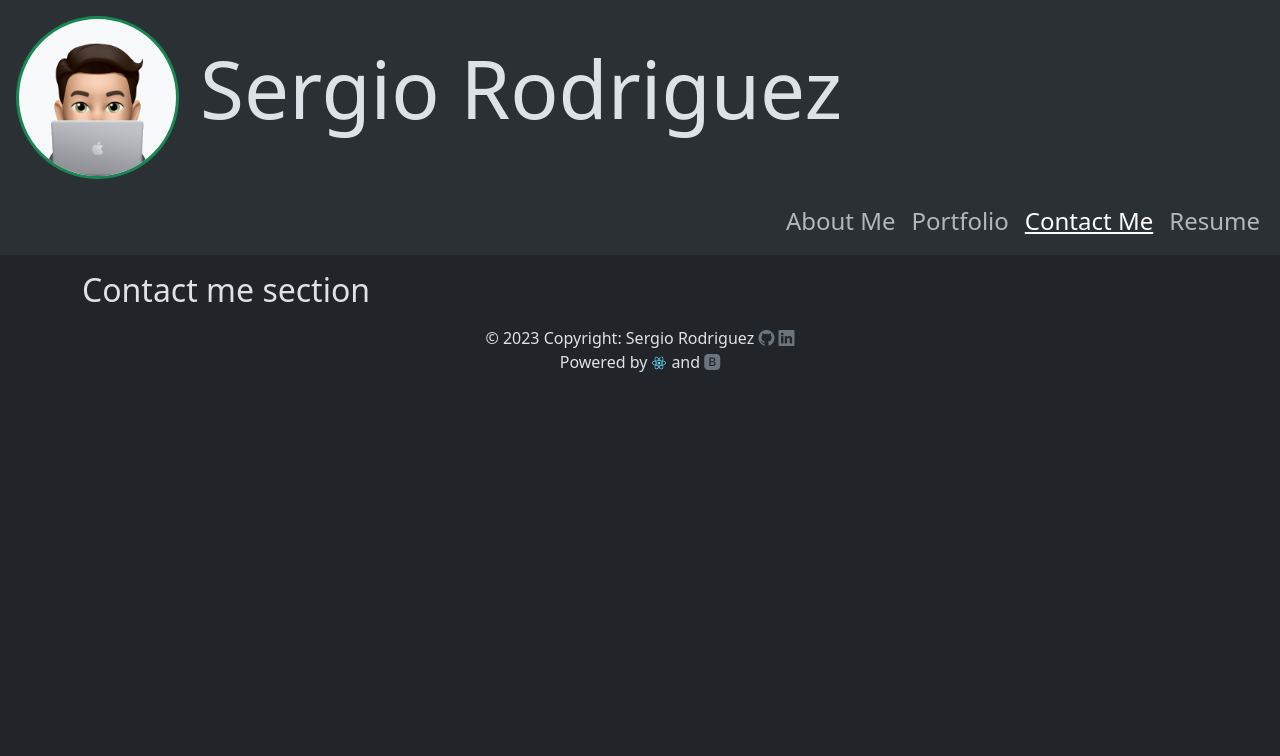
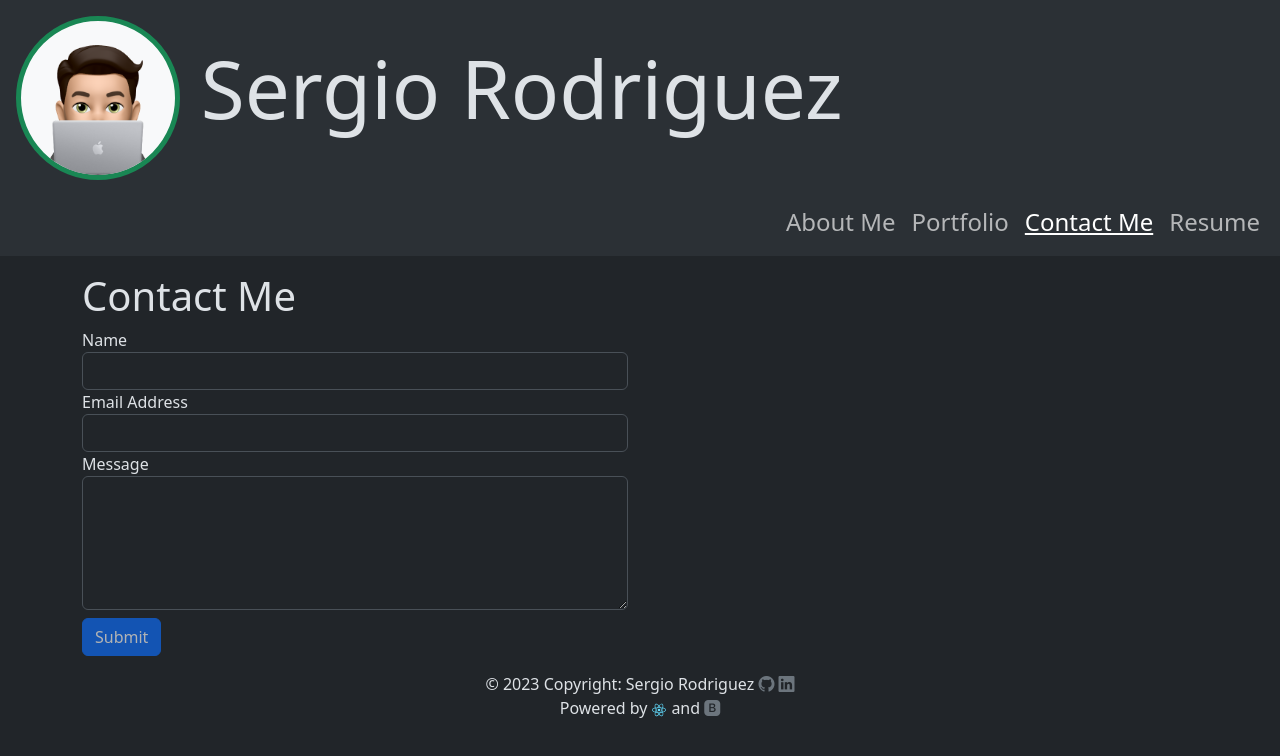
Before and after one commit to sergiorodriguezdev/chl-19-react-portfolio, a React (Create React App) app: page / in a window 1280 px wide. Both pictures are taken after a click on the button "Contact Me". Shown: the top 756 px of the page. Built offline with nearby package versions, Linux system fonts and the light colour scheme.

Commit message:
Add ContactMe code.

```diff
--- a/src/components/AboutMe.js
+++ b/src/components/AboutMe.js
@@ -3,6 +3,10 @@ import avatar from "../assets/avatars/avatar-aboutme.png";
 
 function AboutMe(props) {
   return (
+    <div>
+      <div className="row">
+        <h1 className="h1">About Me</h1>
+      </div>
       <div className="row">
         <div className="col-12 col-lg-3 d-flex flex-column flex-wrap justify-content-center align-items-center my-3">
           <figure className="figure">
@@ -19,14 +23,15 @@ function AboutMe(props) {
           <br />
           My name is Sergio, I have over 15 years of experience working in
           technology. I have always enjoyed writing code so I signed up for a
-        full-stack web development bootcamp in 2023. This portfolio was built in
-        React and includes bootcamp related projects as well as personal
+          full-stack web development bootcamp in 2023. This portfolio was built
+          in React and includes bootcamp related projects as well as personal
           projects I will be working on during my spare time.
           <br />
           <br />
           Feel free to connect with me via LinkedIn!
         </div>
       </div>
+    </div>
   );
 }
 
--- a/src/components/ContactMe.js
+++ b/src/components/ContactMe.js
@@ -1,9 +1,121 @@
-import React from "react";
-import avatar from "../assets/avatars/avatar-header.png";
+import React, { useState } from "react";
 
 function ContactMe(props) {
+  const emailRegEx = /^([a-z0-9_\.-]+)@([\da-z\.-]+)\.([a-z\.]{2,6})$/;
+
+  const [formName, setFormName] = useState("");
+  const [formEmail, setFormEmail] = useState("");
+  const [formMessage, setFormMessage] = useState("");
+
+  const [isNameBlank, setIsNameBlank] = useState(false);
+  const [isEmailBlank, setIsEmailBlank] = useState(false);
+  const [isEmailValid, setIsEmailValid] = useState(true);
+  const [isMessageBlank, setIsMessageBlank] = useState(false);
+  const [disableSubmit, setDisableSubmit] = useState(true);
+
+  const validateInput = (e) => {
+    const { name, value } = e.target;
+    const isBlank = value.trim().length === 0;
+
+    if (name === "name") {
+      setIsNameBlank(isBlank);
+      setDisableSubmit(isBlank || isEmailBlank || isMessageBlank);
+    } else if (name === "email") {
+      setIsEmailBlank(isBlank);
+      setDisableSubmit(isNameBlank || isBlank || isMessageBlank);
+      if (!isBlank) {
+        setIsEmailValid(emailRegEx.test(formEmail));
+      }
+    } else if (name === "message") {
+      setIsMessageBlank(isBlank);
+      setDisableSubmit(isNameBlank || isEmailBlank || isBlank);
+    }
+  };
+
+  const formSubmit = (e) => {
+    e.preventDefault();
+
+    alert("Message sent!");
+
+    setFormName("");
+    setFormEmail("");
+    setFormMessage("");
+  };
+
   return (
-    <h2>Contact me section</h2>
+    <div>
+      <div className="row">
+        <h1 className="h1">Contact Me</h1>
+      </div>
+      <div className="row">
+        <div className="col-12 col-lg-6">
+          <form onSubmit={formSubmit}>
+            <label>Name</label>
+            {isNameBlank ? (
+              <label className="ms-2 text-danger">
+                This value is required!
+              </label>
+            ) : (
+              <label />
+            )}
+            <input
+              type="text"
+              name="name"
+              value={formName}
+              className="form-control"
+              onBlur={validateInput}
+              onChange={(e) => setFormName(e.target.value.trim())}
+            ></input>
+            <label>Email Address</label>
+            {isEmailBlank ? (
+              <label className="ms-2 text-danger">
+                This value is required!
+              </label>
+            ) : (
+              <label />
+            )}
+            {!isEmailValid ? (
+              <label className="ms-2 text-danger">
+                Please enter a valid email!
+              </label>
+            ) : (
+              <label />
+            )}
+            <input
+              type="email"
+              name="email"
+              value={formEmail}
+              className="form-control"
+              onBlur={validateInput}
+              onChange={(e) => setFormEmail(e.target.value.trim())}
+            ></input>
+            <label>Message</label>
+            {isMessageBlank ? (
+              <label className="ms-2 text-danger">
+                This value is required!
+              </label>
+            ) : (
+              <label />
+            )}
+            <textarea
+              name="message"
+              value={formMessage}
+              className="form-control"
+              rows="5"
+              onBlur={validateInput}
+              onChange={(e) => setFormMessage(e.target.value)}
+            ></textarea>
+            <button
+              type="submit"
+              className="btn btn-primary mt-2"
+              disabled={disableSubmit ? true : false}
+            >
+              Submit
+            </button>
+          </form>
+        </div>
+      </div>
+    </div>
   );
 }
 
--- a/src/components/Header.js
+++ b/src/components/Header.js
@@ -8,7 +8,7 @@ function Header(props) {
         <img
           src={avatar}
           alt="avatar"
-          className="bg-light rounded-circle border border-success border-3"
+          className="bg-light rounded-circle border border-success border-5"
           style={{width: "15%"}}
         />
         <span> Sergio Rodriguez</span>
```
Also changed, not shown: 1 other file (tests, documents, lock files or other folders). Lines whose indentation alone changed are shown as unchanged.
